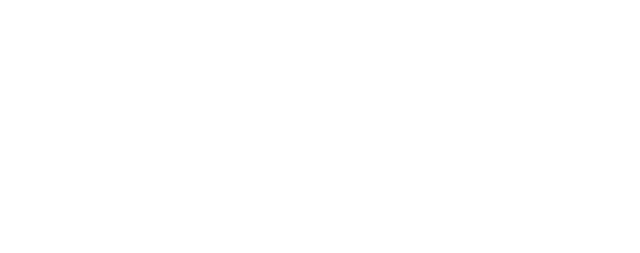
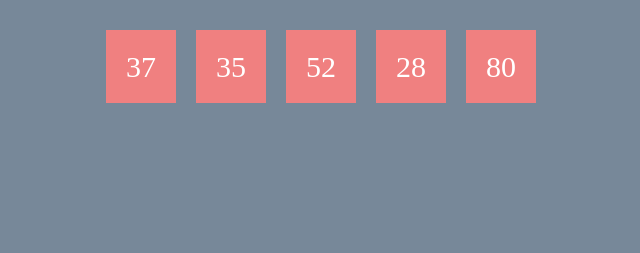
Before and after one commit to flavio-franceschetti/js-simon, a plain HTML site: page index.html in a window 1280 px wide. Shown: the whole page, without its empty margins (309-949 px from the left). Drawn offline with Linux system fonts and the light colour scheme.

Commit message:
feat: print my random number into the html

```diff
--- a/css/style.css
+++ b/css/style.css
@@ -3,3 +3,26 @@
   margin: 0;
   box-sizing: border-box;
 }
+
+body {
+  background-color: lightslategray;
+}
+
+.container {
+  width: 80%;
+  min-height: 200px;
+  margin: 50px auto;
+}
+
+.num-container {
+  text-align: center;
+}
+
+.random-num {
+  margin-right: 20px;
+  font-size: 30px;
+  background-color: lightcoral;
+  color: #fff;
+  padding: 20px;
+  text-align: center;
+}
--- a/index.html
+++ b/index.html
@@ -7,6 +7,10 @@
     <title>js-simon</title>
   </head>
   <body>
+    <div class="container">
+      <div class="num-container"></div>
+    </div>
+    <!-- JS FILES -->
     <script type="text/javascript" src="js/function.js"></script>
     <script type="text/javascript" src="js/main.js"></script>
   </body>
--- a/js/main.js
+++ b/js/main.js
@@ -1,5 +1,15 @@
+// recupero la variabile con il container html dei miei nuemri cauali
+const numContainer = document.querySelector(".num-container");
+
 // creo l'array dove verranno inseriti i 5 numeri casuali generati
 const randomNumArr = [];
 
-// creo il ciclo per gererare 5 numeri casuali da 1 a 100
+// richiamo la funzione per gererare 5 numeri casuali da 1 a 100 e pusharli nell array
 generateTotNumRandom(1, 100, 5, randomNumArr);
+
+// creo un ciclo per estrapolare i singoli elementi dell'array e stamparli in pagina
+for (let i = 0; i < randomNumArr.length; i++) {
+  let risultato = randomNumArr[i];
+  console.log(risultato);
+  numContainer.innerHTML += `<span class="random-num">${risultato}</span>`;
+}
```
